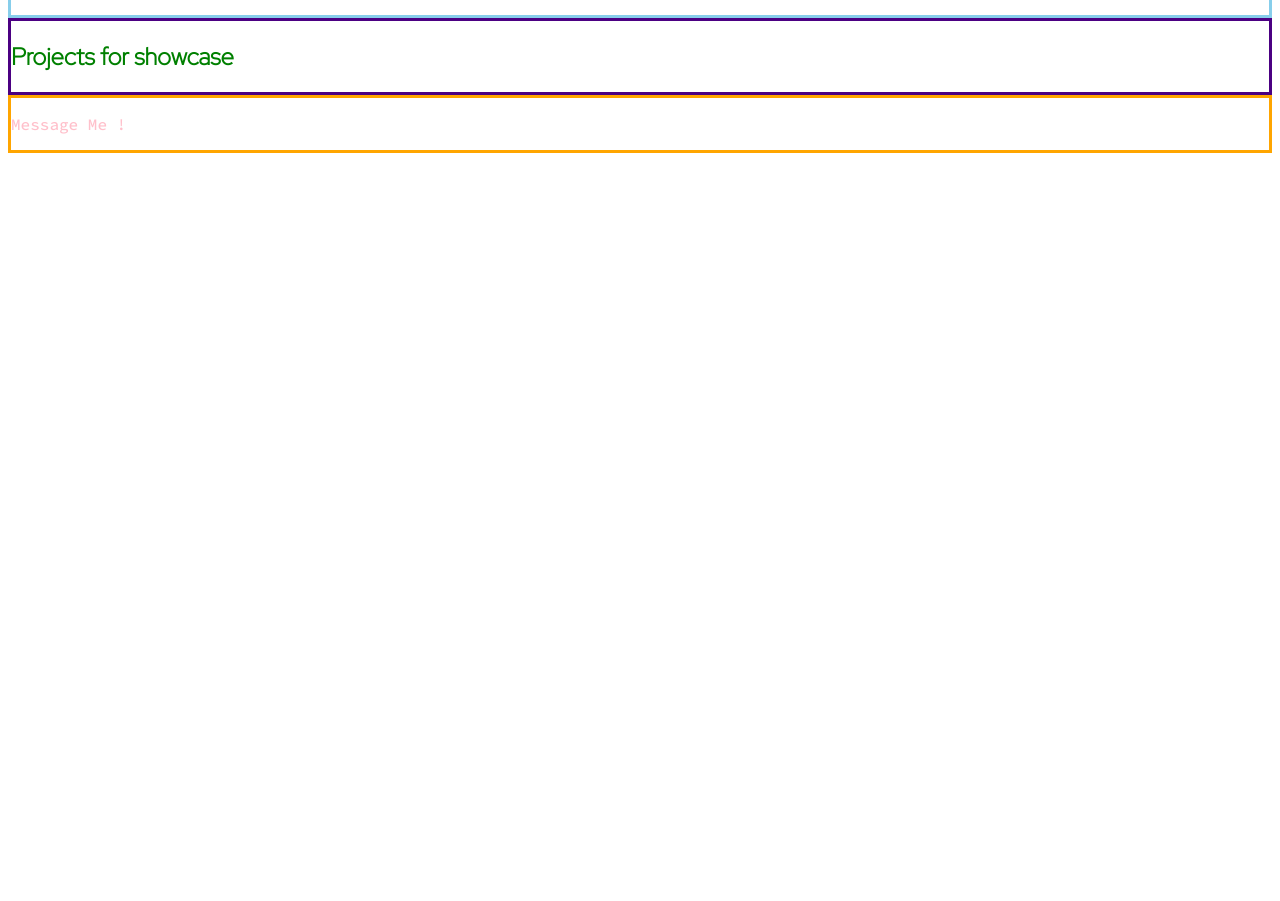
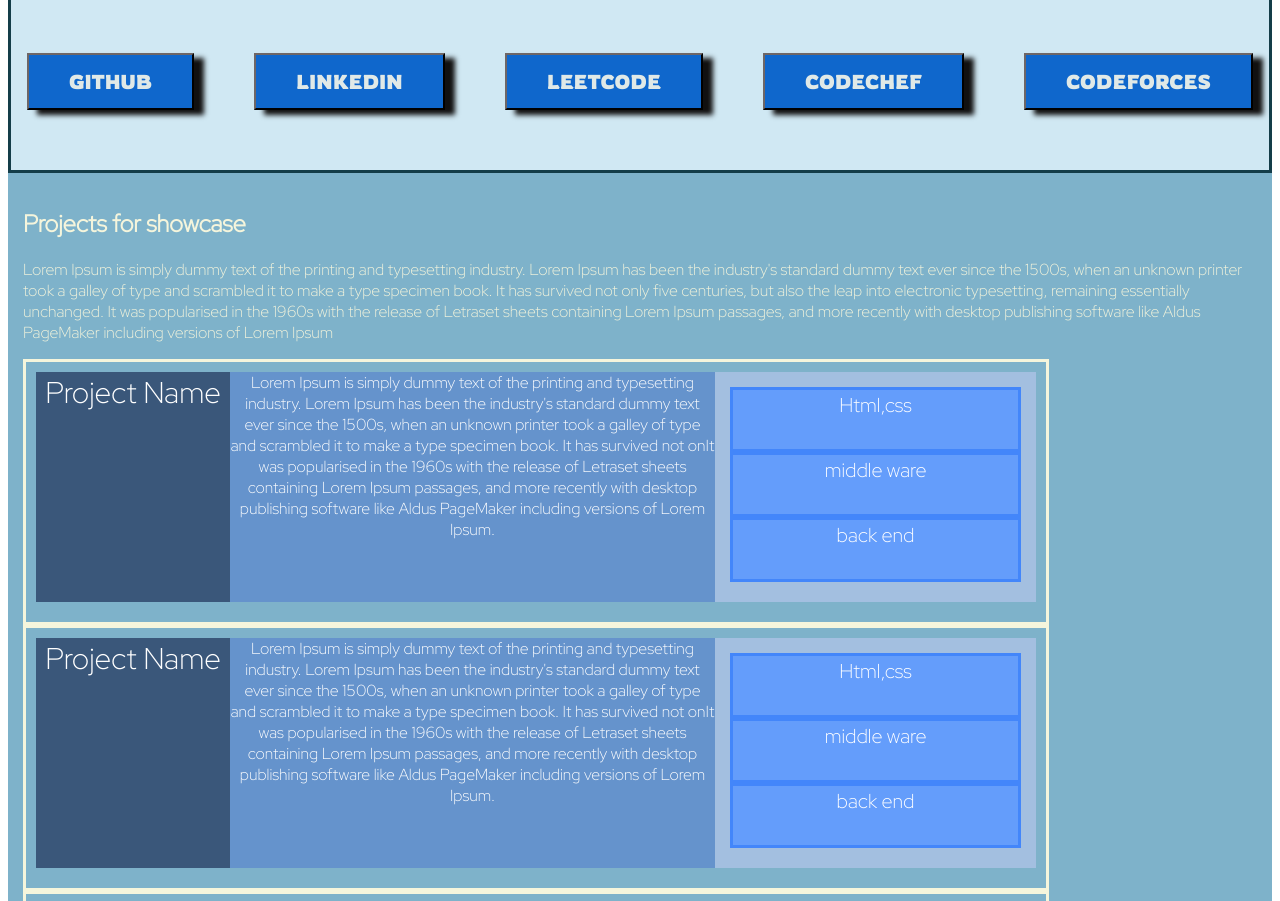
Before and after one commit to arpitprajapati1/github_profile, a plain HTML site: page index.html in a window 1280 px wide. Shown: the part 344-1245 px from the top of the page. Before the commit the page ends 800 px from the top, so only its background shows below. Drawn offline with Linux system fonts and the light colour scheme.

Commit message:
Basic Structure completed

```diff
--- a/index.html
+++ b/index.html
@@ -10,21 +10,85 @@
 <body>
 <div class = "container">
   <div class = "welcomebox">
-    <p> Hello! <span class="wave">👋</span>This is Arpit Prajapati</p>
+    <p>Hello!<span class="wave">👋</span> This is Arpit Prajapati</p>
   </div>
+
+
+
   <div class="handle">
-    <p id = "icon">codeforces </p>
-    <p id="icon">codechef</p>
-    <p id="icon">leetcode </p>
-    <p id="icon">linkedin </p>
-    <p id="icon">github</p>
+    <a href='https://ide.geeksforgeeks.org/'> <button id="icon"> GITHUB </button> </a>
+    <a href='https://ide.geeksforgeeks.org/'> <button id="icon"> LINKEDIN </button> </a>
+    <a href='https://ide.geeksforgeeks.org/'> <button id="icon"> LEETCODE </button> </a>
+    <a href='https://ide.geeksforgeeks.org/'> <button id="icon"> CODECHEF </button> </a>
+    <a href='https://ide.geeksforgeeks.org/'> <button id="icon"> CODEFORCES </button> </a>
   </div>
+
+
+
+
+
+
   <div id="project">
     <h2>Projects for showcase</h2>
+    <p>
+      Lorem Ipsum is simply dummy text of the printing and typesetting industry. Lorem Ipsum has been the industry's standard dummy text ever since the 1500s, when an unknown printer took a galley of type and scrambled it to make a type specimen book. It has survived not only five centuries, but also the leap into electronic typesetting, remaining essentially unchanged. It was popularised in the 1960s with the release of Letraset sheets containing Lorem Ipsum passages, and more recently with desktop publishing software like Aldus PageMaker including versions of Lorem Ipsum
+    </p>
+    <div class="main">
+      <div  class="ProjectName">Project Name </div>
+      <div class="ProjectDesc">
+        Lorem Ipsum is simply dummy text of the printing and typesetting industry. Lorem Ipsum has been the industry's standard dummy text ever since the 1500s, when an unknown printer took a galley of type and scrambled it to make a type specimen book. It has survived not onIt was popularised in the 1960s with the release of Letraset sheets containing Lorem Ipsum passages, and more recently with desktop publishing software like Aldus PageMaker including versions of Lorem Ipsum.
+
+      </div>
+      <div class="stack">
+        <div id="layer">Html,css</div>
+        <div id="layer">middle ware</div>
+        <div id="layer">back end</div>
+      </div>
+    </div>
+
+    <div class="main">
+      <div  class="ProjectName">Project Name </div>
+      <div class="ProjectDesc">
+        Lorem Ipsum is simply dummy text of the printing and typesetting industry. Lorem Ipsum has been the industry's standard dummy text ever since the 1500s, when an unknown printer took a galley of type and scrambled it to make a type specimen book. It has survived not onIt was popularised in the 1960s with the release of Letraset sheets containing Lorem Ipsum passages, and more recently with desktop publishing software like Aldus PageMaker including versions of Lorem Ipsum.
+
+      </div>
+      <div class="stack">
+        <div id="layer">Html,css</div>
+        <div id="layer">middle ware</div>
+        <div id="layer">back end</div>
+      </div>
+    </div>
+
+    <div class="main">
+      <div  class="ProjectName">Project Name </div>
+      <div class="ProjectDesc">
+        Lorem Ipsum is simply dummy text of the printing and typesetting industry. Lorem Ipsum has been the industry's standard dummy text ever since the 1500s, when an unknown printer took a galley of type and scrambled it to make a type specimen book. It has survived not onIt was popularised in the 1960s with the release of Letraset sheets containing Lorem Ipsum passages, and more recently with desktop publishing software like Aldus PageMaker including versions of Lorem Ipsum.
+
+      </div>
+      <div class="stack">
+        <div id="layer">Html,css</div>
+        <div id="layer">middle ware</div>
+        <div id="layer">back end</div>
+      </div>
+    </div>
   </div>
+
+
+
+
+
+
   <div id="message">
    <p>Message Me !</p>
+   <form action="https://formspree.io/f/myyowgye" method="POST">
+    <label>Your email: <input type="email" name="email"> </label>
+    <label>Your message: <textarea name="message"></textarea> </label>
+    <!-- your other form fields go here -->
+    <button id ="submit_button" type="submit"> Send Message </button>
+   </form>
   </div>
+
+
 </div>
 </body>
 </html>
--- a/style.css
+++ b/style.css
@@ -1,12 +1,11 @@
-@import url('https://fonts.googleapis.com/css2?family=Pacifico&family=Red+Hat+Display:wght@300&family=Source+Code+Pro:wght@500&display=swap');
-
+@import url('https://fonts.googleapis.com/css2?family=Pacifico&family=Red+Hat+Display:wght@300&family=Rowdies:wght@700&family=Source+Code+Pro:wght@500&display=swap');
 .container{
     width:100%;
 }
 
 .welcomebox{
-    padding:30px;
-    font-size: 50px;
+    padding:10px;
+    font-size: 80px;
     border-style: solid;
     border-color: solid black;
     font-family: 'Pacifico', cursive;
@@ -14,34 +13,98 @@
 }
 
 .handle{
-    color: crimson;
-    border-color:skyblue;
+    background-color: rgb(208, 232, 243);
+    color:beige;
+    border-color:rgb(20, 61, 73);
     border-style: solid;
     display:flex;
     justify-content: center;
-    row-gap: 10px;
-
+    padding:50px;
 }
 
 #icon{
-    background-color: darkkhaki;
-    border-radius: 10%;
-    font-size: 30px;
+
+    font-size: 20px;
+    margin: 10px 30px;
+    cursor: pointer;
+    padding: 14px 40px;
+    background-color: rgb(15, 103, 204);
+    color:rgb(224, 233, 231);
+    border-color: rgb(26, 24, 24);
+    box-shadow: 10px 5px 5px rgb(17, 16, 16);
+    font-family: 'Rowdies', cursive;
+}
+
+#submit_button{
+    font-size: 20px;
+    margin: 10px 30px;
+    cursor: pointer;
+    padding: 14px 40px;
+    background-color: rgb(15, 103, 204);
+    color:rgb(224, 233, 231);
+    border-color: rgb(26, 24, 24);
+    box-shadow: 10px 5px 5px rgb(17, 16, 16);
+    font-family: 'Rowdies', cursive;
+}
+
+#project{
+    background-color: rgb(126, 178, 202);
+    color:beige;
+    font-family: 'Red Hat Display', sans-serif;
+    padding:15px;
 }
 
 
+.main{
+    border-style:solid;
+    display:flex;
+    padding:10px;
+    justify-content:center;
+    height:240px;
+    width:1000px;
+  }
+  .ProjectName{
+    background-color:#3a577a;
+    height:230px;
+    width:200px;
+    color:white;
+    font-size:30px;
+    text-align: center;
+  }
+  .ProjectDesc{
+    background-color:#6593cc;
+    height:230px;
+    width:500px;
+    color:white;
+    text-align: center;
+  }
+  .stack{
+    background-color:#a3bfe0;
+    height:200px;
+    width:300px;
+    display-flex:column;
+    padding:15px;
+  }
+  #layer{
+    background-color:#649DFB;
+    border-style:solid;
+    border-color:#4386FA;
+    height:55px;
+    padding:2px;
+    font-size:20px;
+    color:white;
+    text-align: center;
+  }
 
-#project{
-    color:green;
+
+#message{
+    background-color: rgb(125, 171, 231);
+    font-family: 'Source Code Pro', monospace;
+    font-size: 30px;
+    color:rgb(37, 8, 8);
     border-style: solid;
-    border-color: indigo;
-    font-family: 'Red Hat Display', sans-serif;
-}
-#message{
-    font-family: 'Source Code Pro', monospace;
-    color:pink;
-    border-style: solid;
-    border-color:orange;
+    border-color:rgb(65, 24, 21);
+    display:inline-flex;
 }
 
 
```
